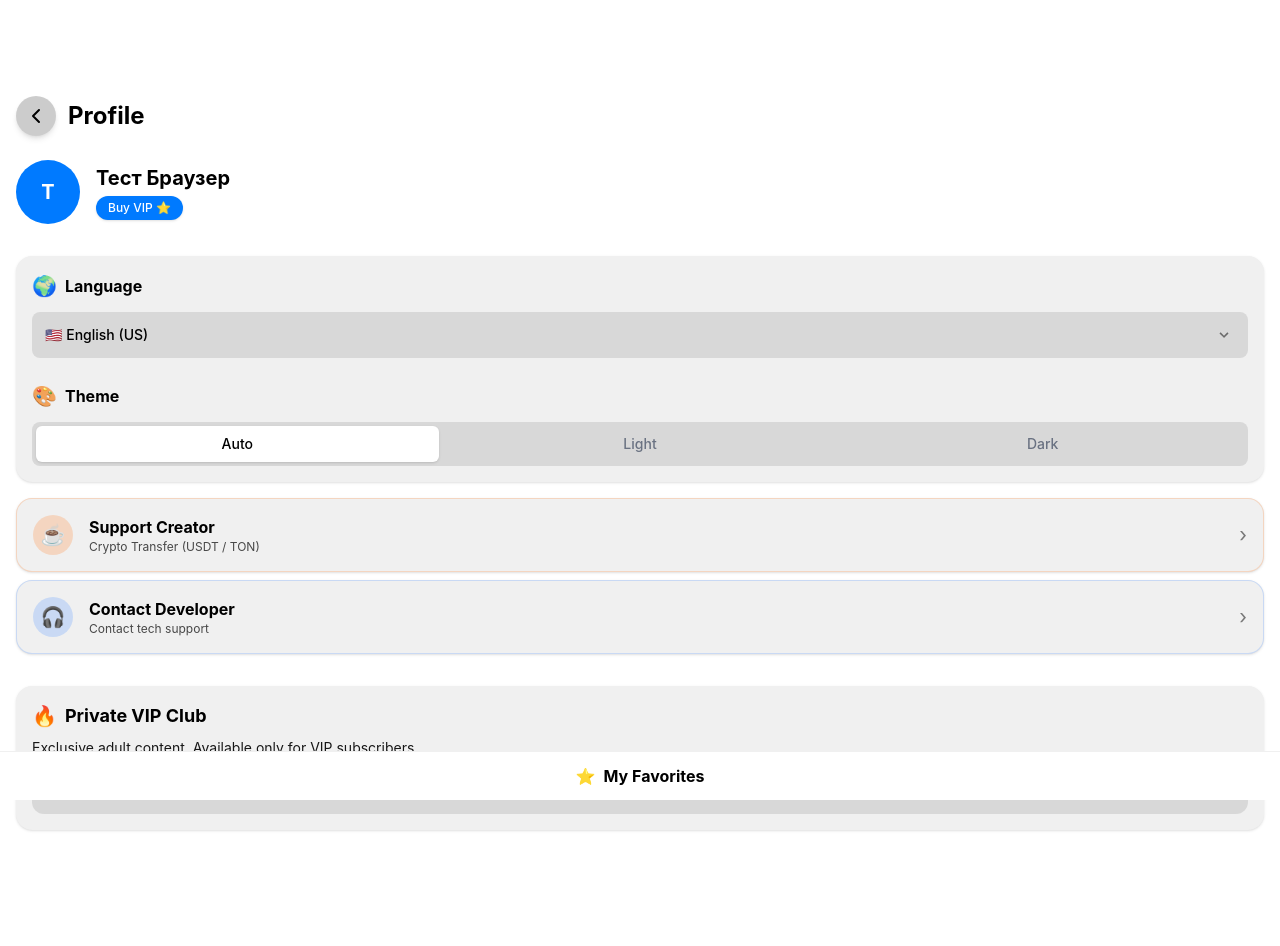
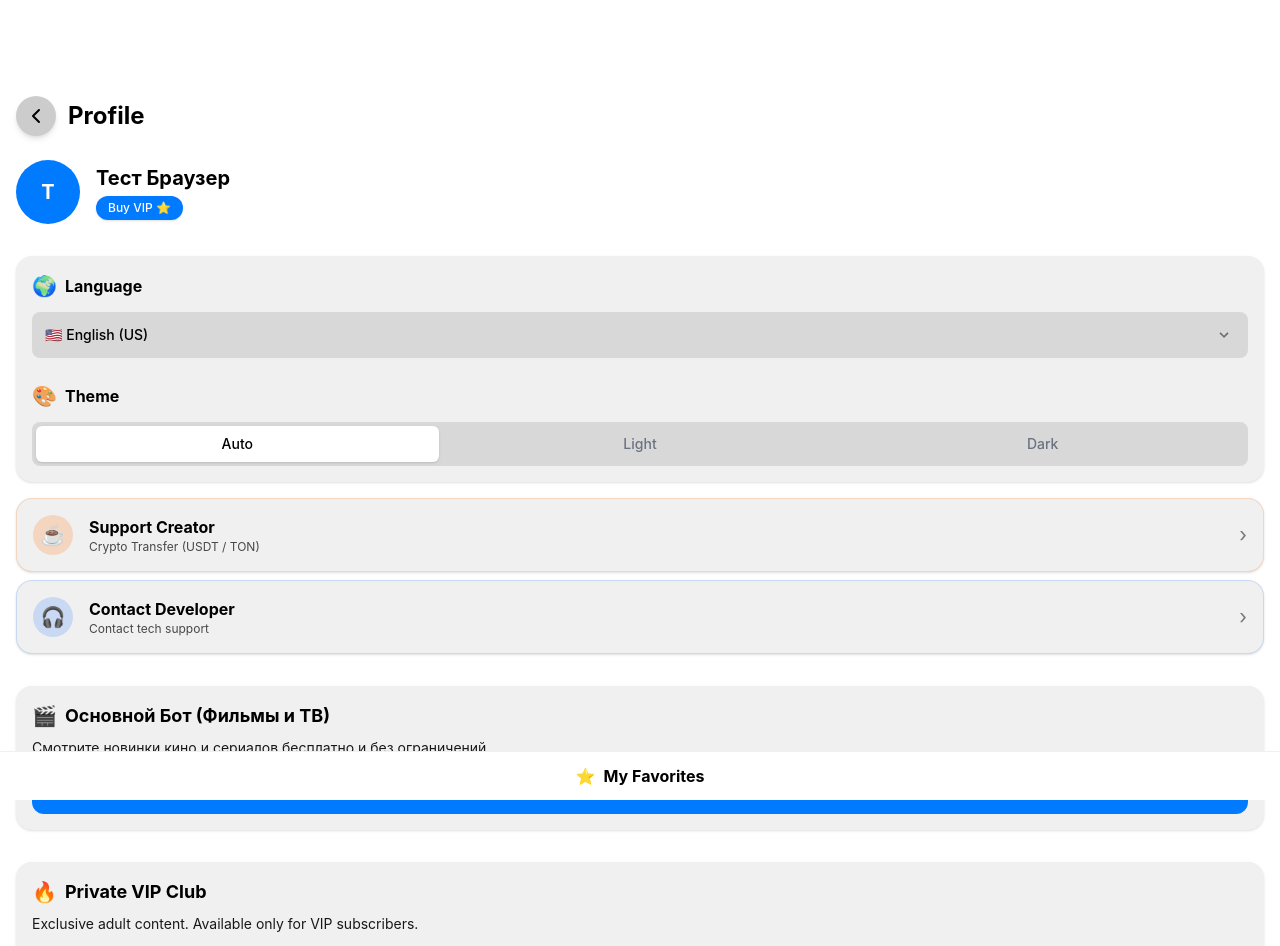
Before and after one commit to appdev315/NM-mediabox-, a React (Vite) app in the folder frontend/: page /profile in a window 1280 px wide. Shown: the top 946 px of the page. Before the commit the page ends 910 px from the top, so only its background shows below. Built offline with nearby package versions, Linux system fonts and the light colour scheme.

Commit message:
feat: add header to adult app and bot links to profile

```diff
--- a/frontend/src/pages/Adult.tsx
+++ b/frontend/src/pages/Adult.tsx
@@ -7,6 +7,7 @@ import { VIP_USERS } from '../config/vipUsers';
 import { useVip } from '../context/VipContext';
 import { TelegramLoginWidget } from '../components/TelegramLoginWidget';
 import { BannerAd } from '../components/BannerAd';
+import { Header } from '../components/Header';
 import React from 'react';
 
 const CATEGORIES = [
@@ -346,6 +347,7 @@ export function Adult() {
           )}
         </>
       )}
+      <Header />
     </div>
   );
 }
--- a/frontend/src/pages/AdultFavorites.tsx
+++ b/frontend/src/pages/AdultFavorites.tsx
@@ -1,6 +1,7 @@
 import { useEffect, useState } from 'react';
 import { useNavigate } from 'react-router-dom';
 import { useLanguage } from '../context/LanguageContext';
+import { Header } from '../components/Header';
 
 export function AdultFavorites() {
   const { t } = useLanguage();
@@ -66,6 +67,7 @@ export function AdultFavorites() {
           </div>
         )}
       </div>
+      <Header />
     </div>
   );
 }
--- a/frontend/src/pages/AdultVideo.tsx
+++ b/frontend/src/pages/AdultVideo.tsx
@@ -5,6 +5,7 @@ import { BACKEND_URL } from './Movie';
 import ReactPlayer from 'react-player';
 import { Player } from '../components/Player';
 import { BannerAd } from '../components/BannerAd';
+import { Header } from '../components/Header';
 import { useLanguage } from '../context/LanguageContext';
 
 export function AdultVideo() {
@@ -162,6 +163,7 @@ export function AdultVideo() {
           </div>
         )}
       </div>
+      <Header />
     </div>
   );
 }
--- a/frontend/src/pages/Profile.tsx
+++ b/frontend/src/pages/Profile.tsx
@@ -208,6 +208,32 @@ export function Profile() {
         </div>
       </div>
 
+      {/* Movie Bot Link */}
+      <div className="p-4 rounded-2xl shadow-sm mb-4" style={{ backgroundColor: 'var(--hint-color)' }}>
+        <div className="flex justify-between items-center mb-2">
+          <div className="flex items-center gap-2">
+            <span className="text-xl">🎬</span>
+            <h2 className="font-bold text-lg">{t('mainBotTitle' as any) || 'Основной Бот (Фильмы и ТВ)'}</h2>
+          </div>
+        </div>
+        <p className="text-sm opacity-90 mb-3">{t('mainBotDesc' as any) || 'Смотрите новинки кино и сериалов бесплатно и без ограничений.'}</p>
+
+        <button
+          onClick={() => {
+            if (WebApp.platform !== 'unknown') {
+              WebApp.openTelegramLink('https://t.me/M_Box_bot');
+              WebApp.close();
+            } else {
+              window.open('https://t.me/M_Box_bot', '_blank');
+            }
+          }}
+          className="w-full py-3 rounded-xl font-bold text-sm flex items-center justify-center gap-2 active:scale-95 transition-transform"
+          style={{ backgroundColor: 'var(--button-color)', color: 'var(--button-text-color)' }}
+        >
+          <span>🍿</span> {t('openMainBot' as any) || 'Открыть Бота с Фильмами'}
+        </button>
+      </div>
+
       {/* 18+ Adult Bot Link */}
       <div className="p-4 rounded-2xl shadow-sm" style={{ backgroundColor: 'var(--hint-color)' }}>
         <div className="flex justify-between items-center mb-2">
```
